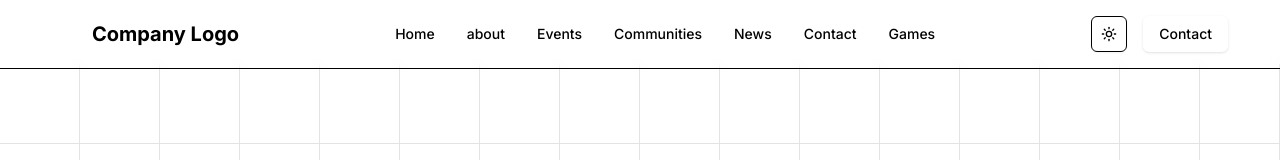
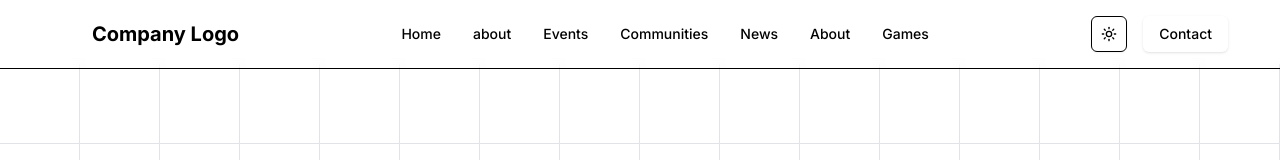
Before and after one commit to tewahdo/Zemenay_Aichatbot, a Next.js app: page / in a window 1280 px wide. Shown: the top 160 px of the page. Built offline with nearby package versions, Linux system fonts and the light colour scheme.

Commit message:
add about page in navbar

```diff
--- a/src/components/navbar.tsx
+++ b/src/components/navbar.tsx
@@ -10,7 +10,7 @@ const navItems = [
   { name: 'Events', href: '/events' },
   { name: 'Communities', href: '/communities' },
   { name: 'News', href: '/news' },
-  { name: 'Contact', href: '/contact' },
+  { name: 'About', href: '/about' },
   { name: 'Games', href: '/games' },
 
 
```
